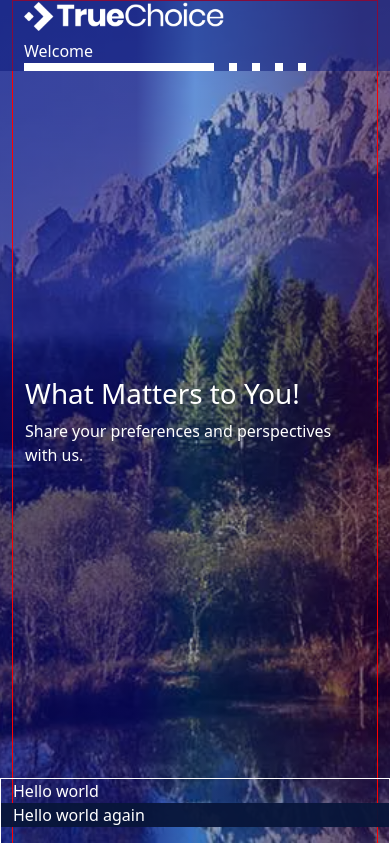
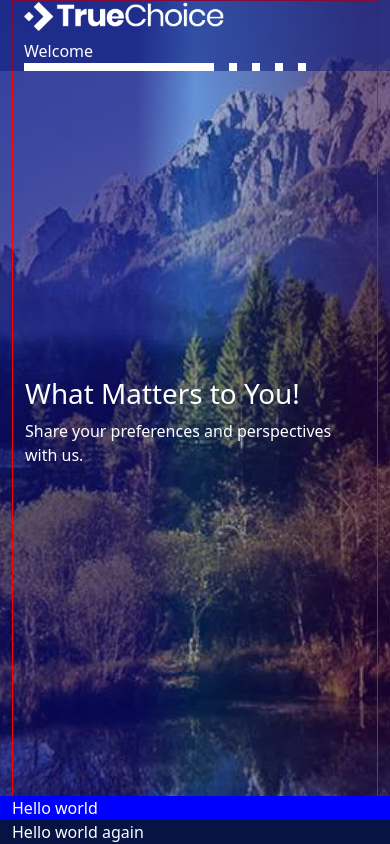
Before and after one commit to TrueChoice-Solutions/poc-design-framework, a Next.js app: page /welcomePage in a window 390 px wide. Built offline with nearby package versions, Linux system fonts and the light colour scheme.

Commit message:
style: test footer to see if responsive

```diff
--- a/components/footer/Footer.js
+++ b/components/footer/Footer.js
@@ -54,11 +54,15 @@ const Footer = () => {
     // </section>
     <footer className={styles.footer}>
       <Container>
-        <div>Hello world</div>
+        <Row>
+          <Col>
+            <div>Hello world</div>
+          </Col>
+        </Row>
       </Container>
       <div style={{ backgroundColor: 'rgba(8, 22, 57, 0.95)' }}>
         <Container>
-          <p>Hello world again</p>
+          <div>Hello world again</div>
         </Container>
       </div>
     </footer>
--- a/components/footer/Footer.module.css
+++ b/components/footer/Footer.module.css
@@ -37,7 +37,7 @@
 .footer {
   position: absolute;
   color: #fff;
-  border: 1px solid white;
+  background-color: blue;
   bottom: 0;
   width: 100%;
 }
```
